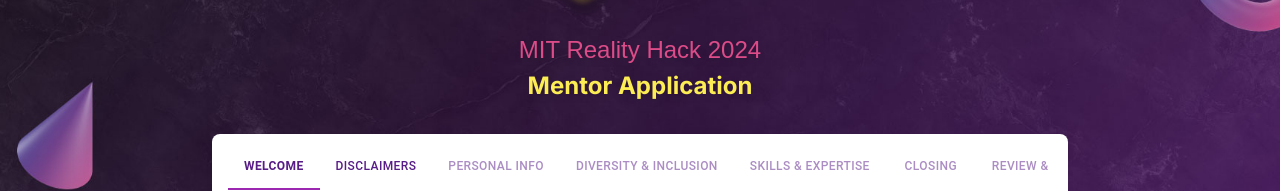
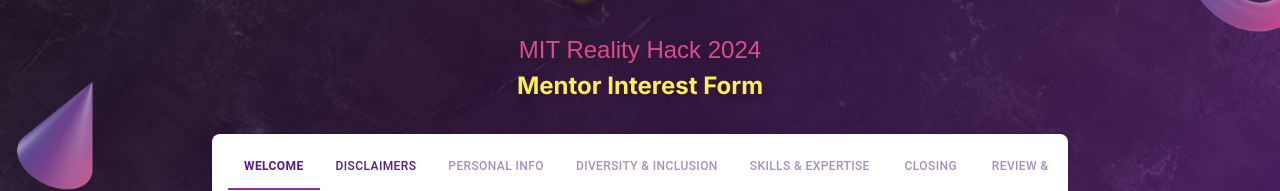
Before and after one commit to Reality-Hack/realityhack.world-frontend, a Next.js app: page /apply/mentor in a window 1280 px wide. Shown: the part 284-475 px from the top of the page. Built offline with nearby package versions, Linux system fonts and the light colour scheme; no server answers.

Commit message:
fixes for forms (#42)
Reviewed-on: https://codeberg.org/reality-hack-inc/realityhack.world-frontend/pulls/42
Co-authored-by: Santiago Dimaren <sdimaren1@gmail.com>
Co-committed-by: Santiago Dimaren <sdimaren1@gmail.com>

```diff
--- a/src/app/apply/judge/page.tsx
+++ b/src/app/apply/judge/page.tsx
@@ -69,11 +69,13 @@
     ],
     'DIVERSITY & INCLUSION': ['gender_identity', 'race_ethnic_group'],
     'SKILLS & EXPERTISE': [
-      'judge_invited_by',
+      'occupation',
+      'employer',
+      'industry',
       'judge_judging_steps',
       'judge_previously_judged'
     ],
-    CLOSING: ['heard_about_us'],
+    CLOSING: [''],
     'REVIEW & SUBMIT': ['']
   });
 
@@ -298,7 +300,7 @@
 
   const ConfirmationTab = () => (
     <div className="px-6 h-[256px]">
-      <p>{`Thank you for applying to MIT Reality Hack 2024, ${formData.first_name}! You should receive a confirmation email from us shortly.`}</p>
+      <p>{`Thank you for submitting your interest to be a Judge at MIT Reality Hack 2024, ${formData.first_name}! You should receive a confirmation email from us shortly.`}</p>
     </div>
   );
 
--- a/src/app/apply/mentor/page.tsx
+++ b/src/app/apply/mentor/page.tsx
@@ -86,7 +86,7 @@
       'mentor_mentoring_steps',
       'mentor_previously_mentored'
     ],
-    CLOSING: ['heard_about_us'],
+    CLOSING: [''],
     'REVIEW & SUBMIT': ['']
   });
 
@@ -369,7 +369,7 @@
 
   const ConfirmationTab = () => (
     <div className="px-6 h-[256px]">
-      <p>{`Thank you for applying to MIT Reality Hack 2024, ${formData.first_name}! You should receive a confirmation email from us shortly.`}</p>
+      <p>{`Thank you for submitting your interest to be a Mentor at MIT Reality Hack 2024, ${formData.first_name}! You should receive a confirmation email from us shortly.`}</p>
     </div>
   );
 
--- a/src/components/applications/SkillsExpertiseForm.tsx
+++ b/src/components/applications/SkillsExpertiseForm.tsx
@@ -167,7 +167,7 @@
           <div className="mb-8">
             <TextInput
               name="judge_invited_by"
-              placeholder="add name"
+              placeholder="Enter name"
               value={formData.judge_invited_by || ''}
               onChange={handleChange}
               error={errors.judge_invited_by}
@@ -176,7 +176,6 @@
             >
               If you were invited to be a judge by someone from MIT Reality
               Hack, please enter their name:{' '}
-              <span className="font-bold text-themeSecondary">*</span>
             </TextInput>
           </div>
           <div className="mb-8">
--- a/src/components/applications/applicationAny.tsx
+++ b/src/components/applications/applicationAny.tsx
@@ -5,12 +5,7 @@
 import Tabs from '@mui/material/Tabs';
 import Tab from '@mui/material/Tab';
 import Layout from '@/components/HotkeyLayout';
-import { form_data, disabilities } from '../../types/application_form_types';
-import {
-  createApplication,
-  fileUpload,
-  patchFileUpload
-} from '@/app/api/application';
+import { createApplication, fileUpload } from '@/app/api/application';
 
 interface AnyAppProps {
   tabs: React.ReactNode[];
@@ -98,11 +93,6 @@
       }
     });
 
-    // Test for mentor application
-    // updatedPayload.current_country = ['US'];
-    // updatedPayload.disabilities = ['G'];
-    // updatedPayload.nationality = ['US'];
-
     try {
       await createApplication(updatedPayload);
       // Move to next tab with user confirmation
@@ -152,7 +142,10 @@
             </h1>
             <h2 className="text-2xl font-bold leading-8 text-center text-themeYellow drop-shadow-md">
               {' '}
-              {AppType} Application
+              {AppType}{' '}
+              {formData && formData.formData.participation_class === 'P'
+                ? 'Application'
+                : 'Interest Form'}
             </h2>
           </div>
         </div>
```
